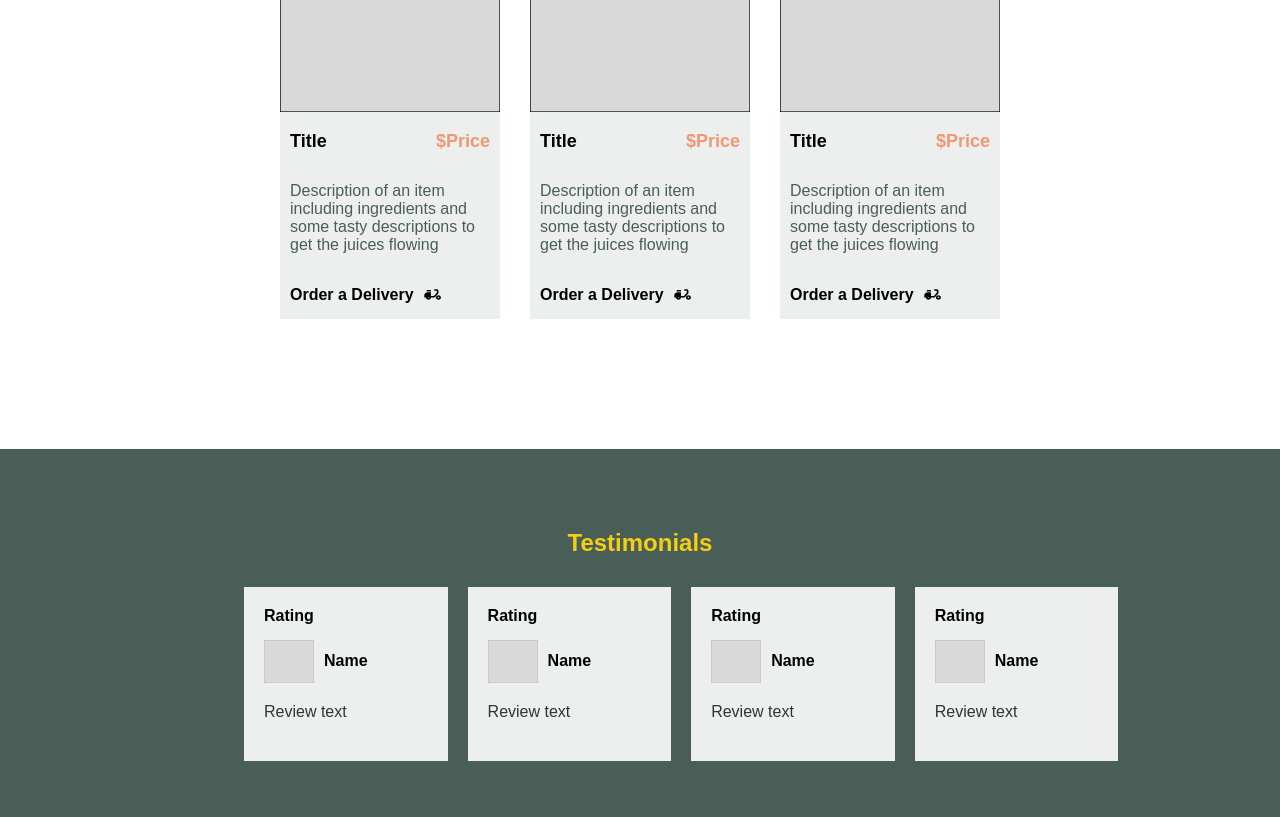
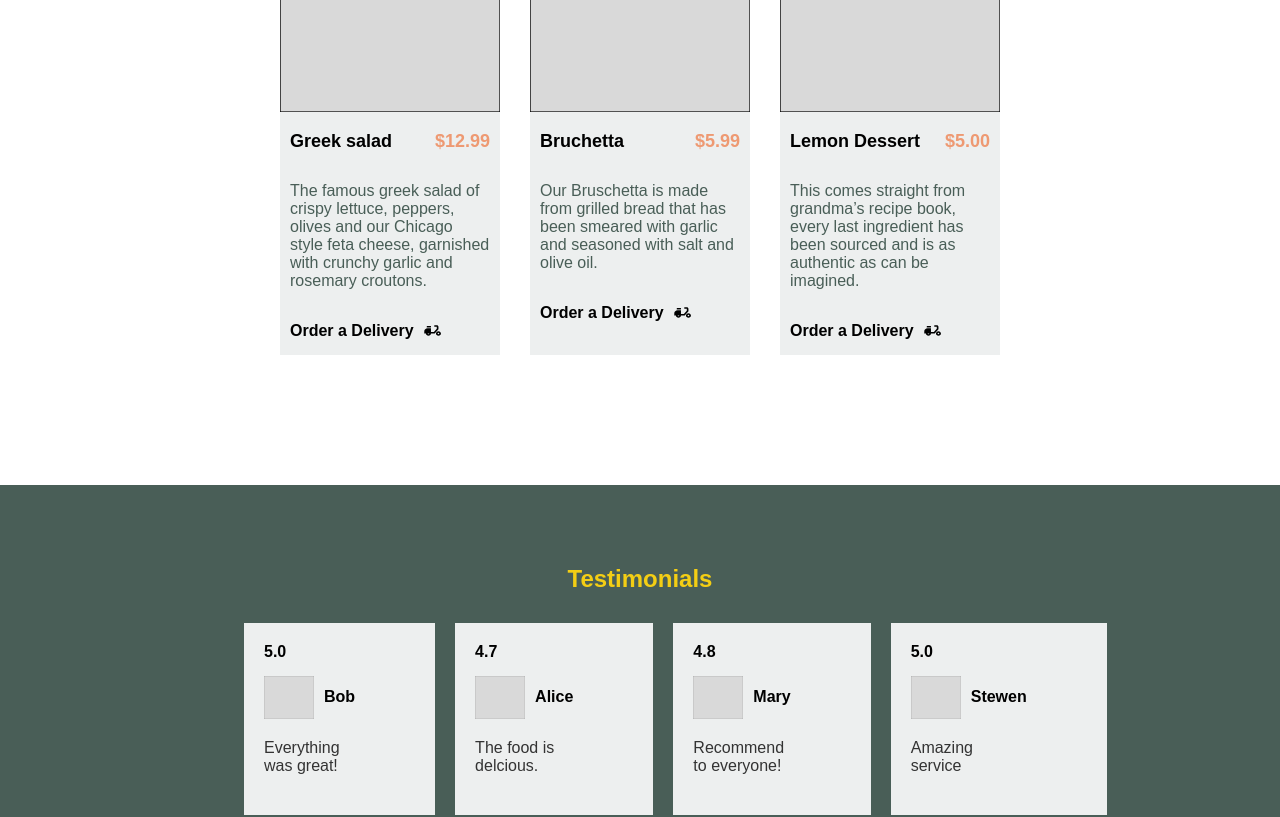
Before and after one commit to ChorcheWolloh/coursera_capstone, a React (Create React App) app: page / in a window 1280 px wide. Shown: the part 740-1557 px from the top of the page. Built offline with nearby package versions, Linux system fonts and the light colour scheme; a web font is replaced by a local one.

Commit message:
Added basic states to specials and testimon cards

```diff
--- a/src/App.css
+++ b/src/App.css
@@ -283,7 +283,6 @@ header a {
   bottom: 0;
   left: 0;
   z-index: 1;
-  transform: translate(80px, 0px);
 }
 
 #secondImage {
--- a/src/components/Specials.js
+++ b/src/components/Specials.js
@@ -1,16 +1,14 @@
-import React from 'react'
+import React, { useState } from 'react'
 
-function Card() {
+function Card({props}) {
     return (
             <div className='productItem'>
                 <img src='/placeholder.png' alt=''/>
                 <div className='cardTopRow'>
-                    <h4>Title</h4>
-                    <h4>$Price</h4>
+                    <h4>{props.title}</h4>
+                    <h4>${props.price}</h4>
                 </div>
-                <p>
-                    Description of an item including ingredients and some tasty descriptions to get the juices flowing
-                </p>
+                <p>{props.description}</p>
                 <div className='cardFooter'>
                     <span>Order a Delivery</span>
                     <img src='\delivery.svg' alt='moped icon'/>
@@ -20,6 +18,13 @@ function Card() {
   }
 
 const Specials = () => {
+
+    const [specials, setSpecials] = useState([
+        {title: 'Greek salad', price: '12.99', description: 'The famous greek salad of crispy lettuce, peppers, olives and our Chicago style feta cheese, garnished with crunchy garlic and rosemary croutons.'},
+        {title: 'Bruchetta', price: '5.99', description: 'Our Bruschetta is made from grilled bread that has been smeared with garlic and seasoned with salt and olive oil.'},
+        {title: 'Lemon Dessert', price: '5.00', description: 'This comes straight from grandma’s recipe book, every last ingredient has been sourced and is as authentic as can be imagined.'}
+    ])
+
   return (
     <article id='specials'>
         <div id='SpecialsTopRow'>
@@ -27,9 +32,9 @@ const Specials = () => {
             <button>Online Menu</button>
         </div>
         <div className='cardContainer'>
-            <Card/>
-            <Card/>
-            <Card/>
+            <Card props={specials[0]}/>
+            <Card props={specials[1]}/>
+            <Card props={specials[2]}/>
         </div>
     </article>
   )
--- a/src/components/Testimonials.js
+++ b/src/components/Testimonials.js
@@ -1,27 +1,35 @@
-import React from 'react'
+import React, { useState } from 'react'
 
-const TestimonItem = () => {
+const TestimonItem = ({props}) => {
     return (
         <div className='testimonItem'>
-            <h4>Rating</h4>
+            <h4>{props.rating}</h4>
             <div class='itemInsideContainer'>
-                <img src='/placeholder.png' alt='avatar'/>
-                <p>Name</p>
+                <img src={props.image} alt='avatar'/>
+                <p>{props.name}</p>
             </div>
-            <p>Review text</p>
+            <p>{props.review}</p>
         </div>
     )
 }
 
 const Testimonials = () => {
+
+    const [testimon, setTestimon] = useState([
+        {name:'Bob', rating:'5.0', review:'Everything was great!', image:'/placeholder.png'},
+        {name:'Alice', rating:'4.7', review:'The food is delcious.', image:'/placeholder.png'},
+        {name:'Mary', rating:'4.8', review:'Recommend to everyone!', image:'/placeholder.png'},
+        {name:'Stewen', rating:'5.0', review:'Amazing service', image:'/placeholder.png'}
+    ])
+
   return (
     <article id='testimonials'>
         <h2>Testimonials</h2>
         <div className='testimonContainer'>
-            <TestimonItem/>
-            <TestimonItem/>
-            <TestimonItem/>
-            <TestimonItem/>
+            <TestimonItem props={testimon[0]} />
+            <TestimonItem props={testimon[1]} />
+            <TestimonItem props={testimon[2]} />
+            <TestimonItem props={testimon[3]} />
         </div>
     </article>
   )
```
